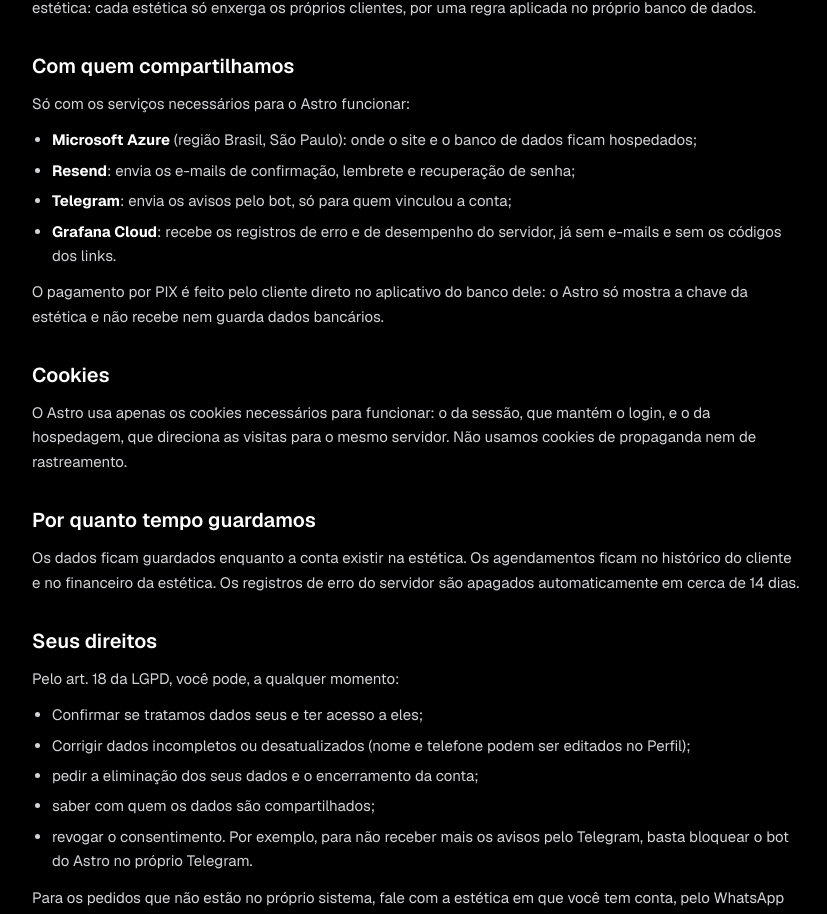
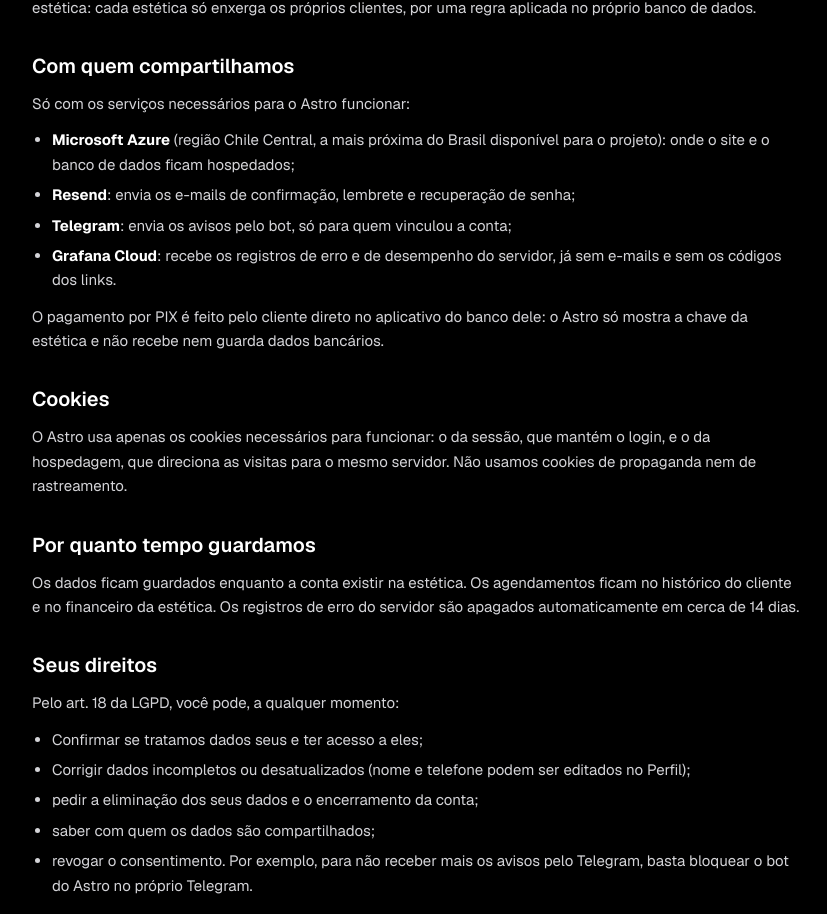
Before and after one commit to anndrelzz/Astro, a Next.js app: page /privacidade in a window 1280 px wide. Shown: the part 1134-2048 px from the top of the page, without its empty margins (224-1051 px from the left). Built offline with nearby package versions, Linux system fonts and the light colour scheme.

Commit message:
fix: regiao da Azure na politica de privacidade e Chile Central

```diff
--- a/src/app/privacidade/page.tsx
+++ b/src/app/privacidade/page.tsx
@@ -71,8 +71,8 @@ export default function PrivacidadePage() {
         <p>Só com os serviços necessários para o Astro funcionar:</p>
         <ul>
           <li>
-            <strong>Microsoft Azure</strong> (região Brasil, São Paulo): onde o site e o banco de dados ficam
-            hospedados;
+            <strong>Microsoft Azure</strong> (região Chile Central, a mais próxima do Brasil disponível para o
+            projeto): onde o site e o banco de dados ficam hospedados;
           </li>
           <li>
             <strong>Resend</strong>: envia os e-mails de confirmação, lembrete e recuperação de senha;
```
